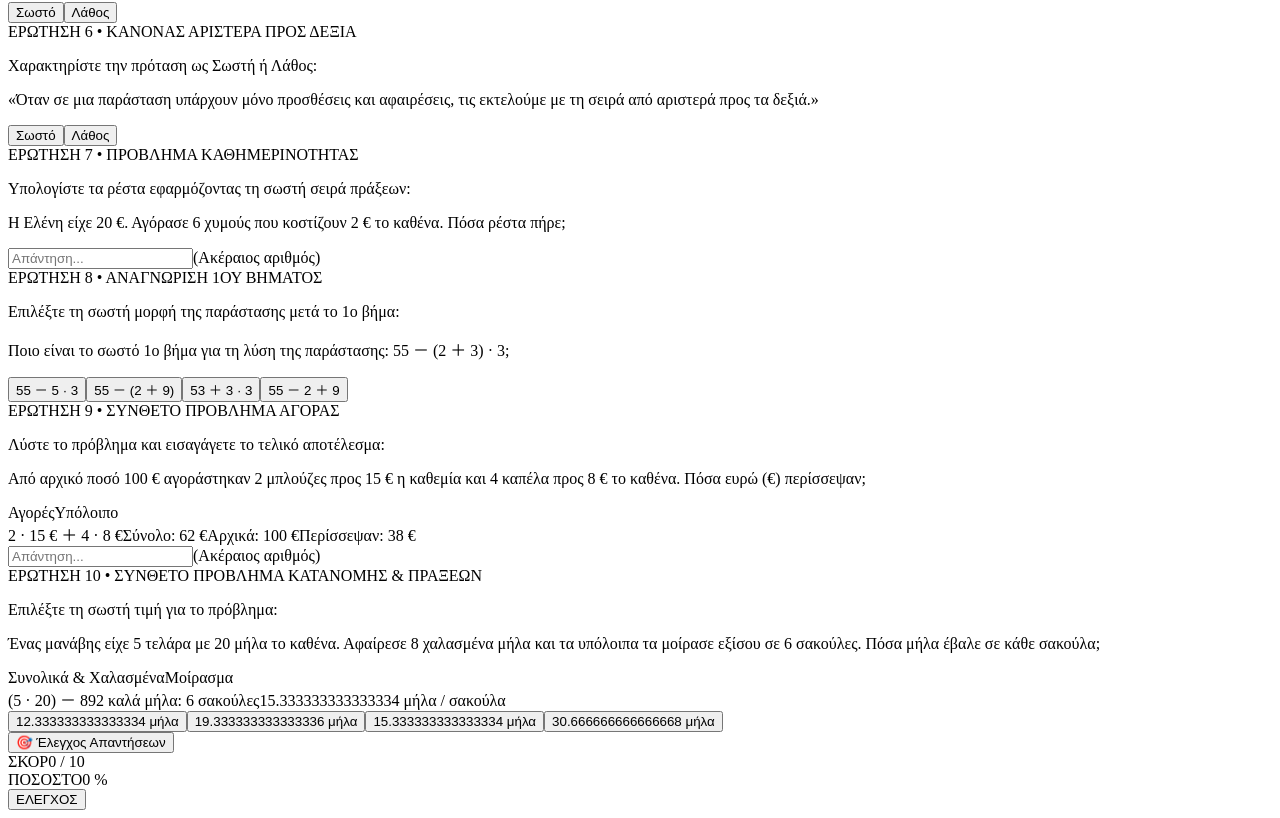
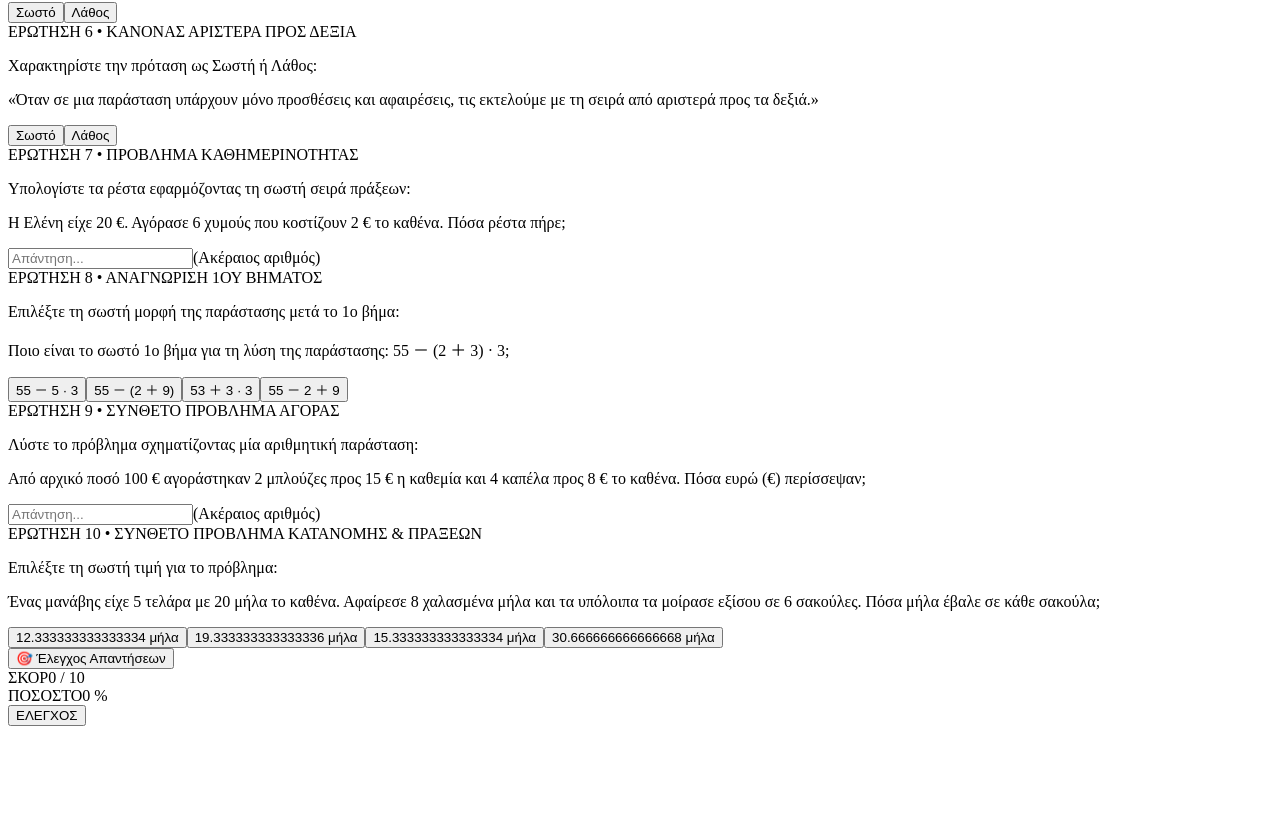
Before and after one commit to gkrimpas-lab/learn-maths-2026, a Next.js app: page /st-dimotikou/10-proteraiotita-prakseon-ask in a window 1280 px wide. Shown: the part 805-1623 px from the top of the page. After the commit the page ends 1539 px from the top, so only its background shows below. Built offline with nearby package versions, Linux system fonts and the light colour scheme.

Commit message:
Refactor question instructions and feedback layout
Updated question instructions and feedback display for clarity. Removed table data display in the question area and added it in the feedback section.

```diff
--- a/pages/st-dimotikou/10-proteraiotita-prakseon-ask.js
+++ b/pages/st-dimotikou/10-proteraiotita-prakseon-ask.js
@@ -321,12 +321,12 @@ function generateQuestions() {
     const prob9 = shuffledPool[0].generate();
     const prob10 = shuffledPool[1].generate();
 
-    // Q9 (Input - Decimal)
+    // Q9 (Input - Decimal) - Ο πίνακας tableData εμφανίζεται μόνο στο feedback
     qList.push({
       id: 9,
       type: 'decimal_input',
       title: 'ΕΡΩΤΗΣΗ 9 • ΣΥΝΘΕΤΟ ΠΡΟΒΛΗΜΑ ΑΓΟΡΑΣ',
-      instruction: 'Λύστε το πρόβλημα και εισαγάγετε το τελικό αποτέλεσμα:',
+      instruction: 'Λύστε το πρόβλημα σχηματίζοντας μία αριθμητική παράσταση:',
       prompt: prob9.text,
       tableData: prob9.tableData,
       correctVal: prob9.correctVal,
@@ -334,7 +334,7 @@ function generateQuestions() {
       explanation: prob9.explanation
     });
 
-    // Q10 (MCQ Αυξημένης Δυσκολίας - Εγγύηση Μοναδικότητας)
+    // Q10 (MCQ Αυξημένης Δυσκολίας) - Ο πίνακας tableData εμφανίζεται μόνο στο feedback
     const val10 = prob10.correctVal;
     const correctStr10 = `${prob10.correctStr} μήλα`;
     const fake10A = `${val10 + 4} μήλα`;
@@ -521,7 +521,7 @@ export default function ProteraiotitaPrakseonExercisesPage() {
                   )}
                 </div>
 
-                {/* Εκφωνηση */}
+                {/* Εκφωνηση (Καθαρο κειμενο χωρις πινακα που προδιδει τη λυση) */}
                 <div className="space-y-3 mb-5">
                   {q.instruction && (
                     <p className="text-xs sm:text-sm 2xl:text-base font-semibold text-slate-500">
@@ -531,22 +531,6 @@ export default function ProteraiotitaPrakseonExercisesPage() {
                   <p className="text-base sm:text-lg 2xl:text-xl font-bold text-slate-900 leading-relaxed">
                     {q.prompt}
                   </p>
-
-                  {/* Πινακας Δεδομενων (αν υπαρχει) */}
-                  {q.tableData && (
-                    <div className="inline-block max-w-full bg-slate-50 border-2 border-slate-200 rounded-2xl p-3 shadow-inner my-2 font-mono text-xs sm:text-sm 2xl:text-base">
-                      <div className="grid grid-cols-2 gap-3 sm:gap-4 font-bold border-b pb-1.5 text-slate-600 text-center">
-                        <span className="bg-blue-100/60 px-2 py-0.5 rounded-lg text-blue-900 break-words">{q.tableData.col1}</span>
-                        <span className="bg-emerald-100/60 px-2 py-0.5 rounded-lg text-emerald-900 break-words">{q.tableData.col2}</span>
-                      </div>
-                      <div className="grid grid-cols-2 gap-3 sm:gap-4 pt-2 text-center font-bold text-slate-800">
-                        <span>{q.tableData.r1[0]}</span>
-                        <span className="text-indigo-700 font-bold">{q.tableData.r1[1]}</span>
-                        <span>{q.tableData.r2[0]}</span>
-                        <span className="text-amber-600 font-black">{q.tableData.r2[1]}</span>
-                      </div>
-                    </div>
-                  )}
                 </div>
 
                 {/* Περιοχη Απαντησης */}
@@ -608,10 +592,10 @@ export default function ProteraiotitaPrakseonExercisesPage() {
 
                 </div>
 
-                {/* Feedback μετα την υποβολη */}
+                {/* Feedback μετα την υποβολη (Εδω εμφανιζεται ο αναλυτικος πινακας δεδομενων) */}
                 {isSubmitted && (
                   <div
-                    className={`mt-4 p-4 rounded-2xl border text-xs sm:text-sm 2xl:text-base leading-relaxed space-y-1.5 ${
+                    className={`mt-4 p-4 rounded-2xl border text-xs sm:text-sm 2xl:text-base leading-relaxed space-y-2.5 ${
                       isCorrect
                         ? 'bg-emerald-100/60 border-emerald-300 text-emerald-950'
                         : 'bg-rose-100/60 border-rose-300 text-rose-950'
@@ -620,7 +604,25 @@ export default function ProteraiotitaPrakseonExercisesPage() {
                     <div className="font-bold flex items-center gap-1.5">
                       <span>{isCorrect ? '🎉 Εξαιρετικά!' : '💡 Μαθηματική Επεξήγηση:'}</span>
                     </div>
+
+                    {/* Οργανωτικός Πίνακας Δεδομένων στην Επεξήγηση */}
+                    {q.tableData && (
+                      <div className="inline-block max-w-full bg-white/90 border border-slate-200 rounded-2xl p-3 shadow-inner my-1 font-mono text-xs sm:text-sm">
+                        <div className="grid grid-cols-2 gap-3 sm:gap-4 font-bold border-b pb-1.5 text-slate-600 text-center">
+                          <span className="bg-blue-100/70 px-2 py-0.5 rounded-lg text-blue-900 break-words">{q.tableData.col1}</span>
+                          <span className="bg-emerald-100/70 px-2 py-0.5 rounded-lg text-emerald-900 break-words">{q.tableData.col2}</span>
+                        </div>
+                        <div className="grid grid-cols-2 gap-3 sm:gap-4 pt-2 text-center font-bold text-slate-800">
+                          <span>{q.tableData.r1[0]}</span>
+                          <span className="text-indigo-700 font-bold">{q.tableData.r1[1]}</span>
+                          <span>{q.tableData.r2[0]}</span>
+                          <span className="text-amber-600 font-black">{q.tableData.r2[1]}</span>
+                        </div>
+                      </div>
+                    )}
+
                     <div>{q.explanation}</div>
+
                     {!isCorrect && (
                       <div className="font-semibold pt-1 text-slate-800">
                         Σωστή απάντηση:{' '}
```
